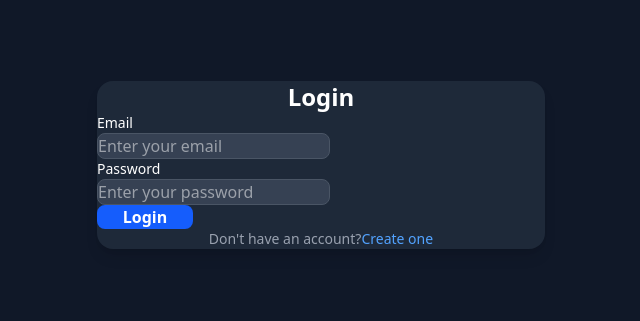
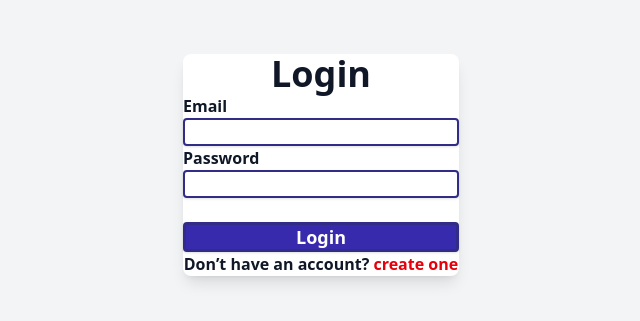
Before and after one commit to Nakul-Shakya/AI_Developer, a React (Vite) app in the folder frontend/: page /login in a window 1280 px wide. Shown: the part 235-556 px from the top of the page, without its empty margins (319-959 px from the left). Built offline with nearby package versions, Linux system fonts and the light colour scheme; no server answers.

Commit message:
Completed login UI but encountered issues in frontend & backend

```diff
--- a/frontend/package.json
+++ b/frontend/package.json
@@ -11,6 +11,8 @@
   },
   "dependencies": {
     "@tailwindcss/vite": "^4.0.17",
+    "axios": "^1.8.4",
+    "cors": "^2.8.5",
     "react": "^19.0.0",
     "react-dom": "^19.0.0",
     "react-router-dom": "^7.4.1",
--- /dev/null
+++ b/frontend/src/config/axios.js
@@ -0,0 +1,7 @@
+import axios from "axios";
+
+const axiosInstance = axios.create({
+  baseURL: import.meta.env.VITE_API_URL,
+});
+
+export default axiosInstance;
--- a/frontend/src/index.css
+++ b/frontend/src/index.css
@@ -1,8 +1,8 @@
 @import "tailwindcss";
 
 * {
-  margin: 0%;
-  padding: 0%;
+  margin: 0;
+  padding: 0;
   box-sizing: border-box;
 }
 
--- a/frontend/src/routers/AppRoutes.jsx
+++ b/frontend/src/routers/AppRoutes.jsx
@@ -1,14 +1,16 @@
 import React from "react";
 import { Route, BrowserRouter, Routes } from "react-router-dom";
+import Home from "../screens/Home";
 import Login from "../screens/Login";
+import Register from "../screens/Register";
 
 const AppRoutes = () => {
   return (
     <BrowserRouter>
       <Routes>
-        <Route path="/" element={<h1>Home</h1>} />
+        <Route path="/" element={<Home />} />
         <Route path="/login" element={<Login />} />
-        <Route path="/register" element={<h1>Register</h1>} />
+        <Route path="/register" element={<Register />} />
       </Routes>
     </BrowserRouter>
   );
--- /dev/null
+++ b/frontend/src/screens/Home.jsx
@@ -0,0 +1,7 @@
+import React from "react";
+
+function Home() {
+  return <div>Home</div>;
+}
+
+export default Home;
--- a/frontend/src/screens/Login.jsx
+++ b/frontend/src/screens/Login.jsx
@@ -1,41 +1,77 @@
-import React from "react";
-import { Link } from "react-router-dom";
+import { React, useState } from "react";
+import { Link, useNavigate } from "react-router-dom";
+import axios from "../config/axios";
 
 const Login = () => {
+  const [email, setEmail] = useState("");
+  const [password, setPassword] = useState("");
+  const navigate = useNavigate();
+
+  function submitHandler(e) {
+    e.preventDefault();
+
+    axios
+      .post("/login", {
+        email,
+        password,
+      })
+      .then((res) => {
+        console.log(res.data);
+        navigate("/");
+      })
+      .catch((err) => console.log(err.response.data));
+  }
+
   return (
-    <div className="flex items-center justify-center min-h-screen bg-gray-900 text-white">
-      <div className="w-full max-w-md px-8 py-6  bg-gray-800 rounded-2xl shadow-lg">
-        <h2 className="text-2xl font-semibold text-center">Login</h2>
-        <form className="space-y-4">
-          <div>
-            <label className="block text-sm font-medium">Email</label>
+    <div className="max-w-full h-screen flex justify-center items-center container px-4 mx-auto bg-gray-100 dark:bg-gray-800">
+      <div className="max-w-lg mx-auto bg-white dark:bg-gray-800 p-6 rounded-lg shadow-lg">
+        <div className="text-center mb-6">
+          <h2 className="text-3xl md:text-4xl font-extrabold text-gray-900 dark:text-white">
+            Login
+          </h2>
+        </div>
+        <form onsubmit={submitHandler}>
+          <div className="mb-6">
+            <label
+              className="block mb-2 font-extrabold text-gray-900 dark:text-gray-300"
+              htmlFor="email"
+            >
+              Email
+            </label>
             <input
+              onchange={(e) => setEmail(e.target.value)}
+              className="inline-block w-full p-4 leading-6 text-lg font-extrabold placeholder-gray-700 dark:placeholder-gray-400 bg-white dark:bg-gray-700 text-gray-900 dark:text-white shadow border-2 border-indigo-900 rounded"
               type="email"
-              className="px-4 py-2 mt-1 bg-gray-700 border border-gray-600 rounded-lg focus:ring-2 focus:ring-blue-500 focus:outline-none"
-              placeholder="Enter your email"
+              id="email"
             />
           </div>
-          <div>
-            <label className="block text-sm font-medium">Password</label>
+          <div className="mb-6">
+            <label
+              className="block mb-2 font-extrabold text-gray-900 dark:text-gray-300"
+              htmlFor="password"
+            >
+              Password
+            </label>
             <input
+              onchange={(e) => setPassword(e.target.value)}
+              className="inline-block w-full p-4 leading-6 text-lg font-extrabold placeholder-gray-700 dark:placeholder-gray-400 bg-white dark:bg-gray-700 text-gray-900 dark:text-white shadow border-2 border-indigo-900 rounded"
               type="password"
-              className=" px-4 py-2 mt-1 bg-gray-700 border border-gray-600 rounded-lg focus:ring-2 focus:ring-blue-500 focus:outline-none"
-              placeholder="Enter your password"
+              id="password"
             />
           </div>
-          <button
-            type="submit"
-            className="w-24 px-24 py-24 font-semibold text-white bg-blue-600 rounded-lg hover:bg-blue-700"
-          >
+
+          <br />
+
+          <button className="inline-block w-full py-4 px-6 mb-6 text-center text-lg leading-6 text-white font-extrabold bg-indigo-800 hover:bg-indigo-900 border-3 border-indigo-900 shadow rounded transition duration-200">
             Login
           </button>
+          <p className="text-center font-extrabold text-gray-900 dark:text-gray-300">
+            Don’t have an account?{" "}
+            <Link to={"/register"} className="text-red-600 hover:underline">
+              create one
+            </Link>
+          </p>
         </form>
-        <p className="text-sm text-center text-gray-400">
-          Don't have an account?
-          <Link to="/register" className="text-blue-400 hover:underline ml-1">
-            Create one
-          </Link>
-        </p>
       </div>
     </div>
   );
--- /dev/null
+++ b/frontend/src/screens/Register.jsx
@@ -0,0 +1,99 @@
+import React, { useState } from "react";
+import { Link, useNavigate } from "react-router-dom";
+import axios from "axios";
+
+function Register() {
+  const [email, setEmail] = useState("");
+  const [password, setPassword] = useState("");
+
+  const navigate = useNavigate();
+
+  function submitHandler(e) {
+    e.preventDefault();
+
+    axios
+      .post("/users/register", {
+        email,
+        password,
+      })
+      .then((res) => {
+        console.log(res.data);
+        navigate("/");
+      })
+      .catch((err) => console.log(err.response.data));
+  }
+
+  return (
+    <>
+      <div className="max-w-full h-screen flex justify-center items-center container px-4 mx-auto bg-gray-100 dark:bg-gray-800">
+        <div className="max-w-lg mx-auto bg-white dark:bg-gray-800 p-6 rounded-lg shadow-lg">
+          <div className="text-center mb-6">
+            <h2 className="text-3xl md:text-4xl font-extrabold text-gray-900 dark:text-white">
+              Register
+            </h2>
+          </div>
+          <form onSubmit={submitHandler}>
+            {/* <div className="mb-6">
+              <label
+                className="block mb-2 font-extrabold text-gray-900 dark:text-gray-300"
+                htmlFor="name"
+              >
+                Name
+              </label>
+              <input
+                className="inline-block w-full p-4 leading-6 text-lg font-extrabold placeholder-gray-700 dark:placeholder-gray-400 bg-white dark:bg-gray-700 text-gray-900 dark:text-white shadow border-2 border-indigo-900 rounded"
+                type="name"
+                id="name"
+              />
+            </div> */}
+
+            <div className="mb-6">
+              <label
+                className="block mb-2 font-extrabold text-gray-900 dark:text-gray-300"
+                htmlFor="email"
+              >
+                Email
+              </label>
+              <input
+                onChange={(e) => setEmail(e.target.value)}
+                className="inline-block w-full p-4 leading-6 text-lg font-extrabold placeholder-gray-700 dark:placeholder-gray-400 bg-white dark:bg-gray-700 text-gray-900 dark:text-white shadow border-2 border-indigo-900 rounded"
+                type="email"
+                id="email"
+              />
+            </div>
+
+            <div className="mb-6">
+              <label
+                className="block mb-2 font-extrabold text-gray-900 dark:text-gray-300"
+                htmlFor="password"
+              >
+                Password
+              </label>
+              <input
+                onChange={(e) => setPassword(e.target.value)}
+                className="inline-block w-full p-4 leading-6 text-lg font-extrabold placeholder-gray-700 dark:placeholder-gray-400 bg-white dark:bg-gray-700 text-gray-900 dark:text-white shadow border-2 border-indigo-900 rounded"
+                type="password"
+                id="password"
+              />
+            </div>
+
+            <br />
+
+            <button className="inline-block w-full py-4 px-6 mb-6 text-center text-lg leading-6 text-white font-extrabold bg-indigo-800 hover:bg-indigo-900 border-3 border-indigo-900 shadow rounded transition duration-200">
+              Create Account
+            </button>
+            <p className="text-center font-extrabold text-gray-900 dark:text-gray-300">
+              Already have an account?{" "}
+              <Link to={"/login"} className="text-red-600 hover:underline">
+                Login
+              </Link>
+            </p>
+          </form>
+        </div>
+      </div>
+      );
+    </>
+  );
+}
+
+export default Register;
```
Also changed, not shown: 2 other files (tests, documents, lock files or other folders).
